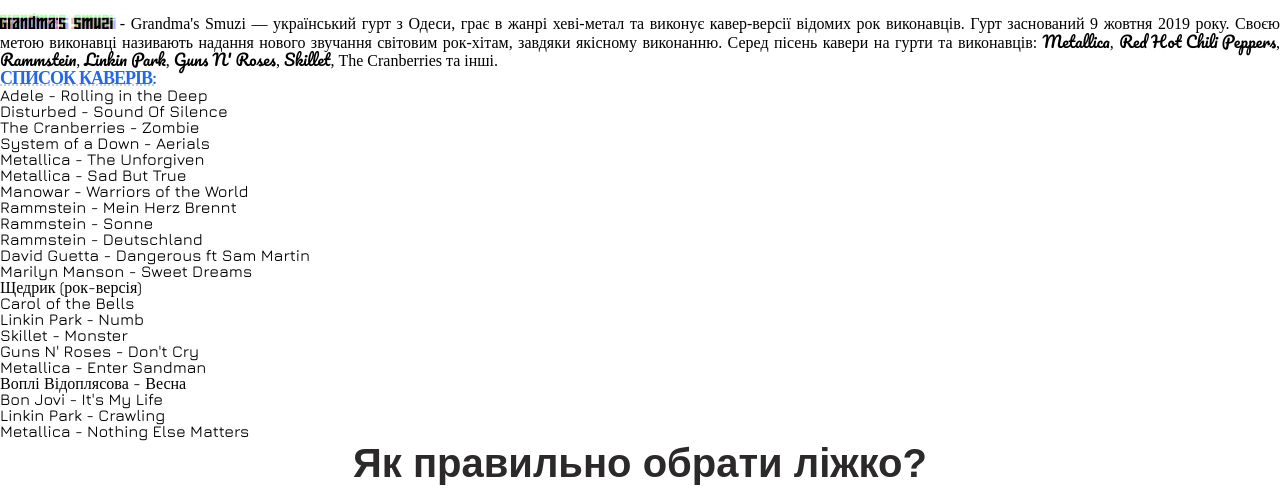
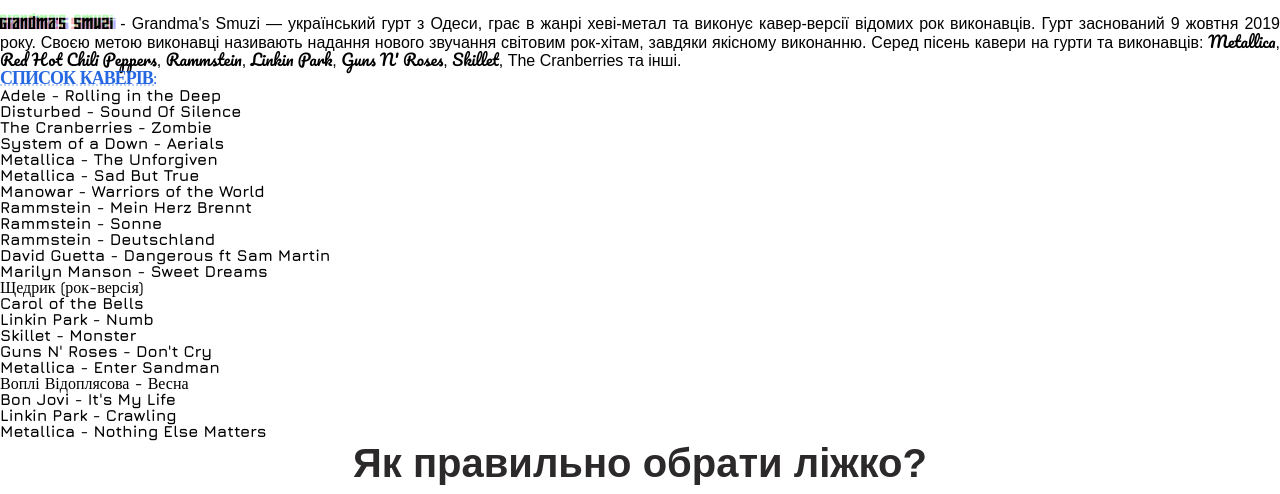
Before and after one commit to gh0ti/lessons, a plain HTML site: page lesson_04/index.html in a window 1280 px wide. Shown: the part 303-797 px from the top of the page. Drawn offline with nearby package versions, Linux system fonts and the light colour scheme; files whose address does not match are found by name.

Commit message:
fixes after code review

```diff
--- a/lesson_04/css/fonts.css
+++ b/lesson_04/css/fonts.css
@@ -1,6 +1,6 @@
 @import url(https://fonts.googleapis.com/css?family=Pacifico:regular);
 
-@import url(https://fonts.googleapis.com/css?family=Jura:500);
+@import url(https://fonts.googleapis.com/css?family=Jura:700);
 
 @font-face {
     font-family: 'desonanz';
@@ -10,6 +10,9 @@
 
 @font-face {
     font-family: 'UNOVIS100';
+    font-weight: 400;
+    font-style: normal;
+    font-display: swap;
     src: url('../fonts/UNOVIS100.woff') format('woff'),
         url('../fonts/UNOVIS100.woff2') format('woff2');
 }
@@ -17,6 +20,8 @@
 @font-face {
     font-family: 'Proxima Nova';
     font-weight: 400;
+    font-style: normal;
+    font-display: swap;
     src: url('../fonts/krovato/proximanova_regular.woff2') format('wofff2'),
         url('../fonts/krovato/proximanova_regular.woff') format('woff');
 }
@@ -24,6 +29,8 @@
 @font-face {
     font-family: 'Proxima Nova';
     font-weight: 600;
+    font-style: normal;
+    font-display: swap;
     src: url('../fonts/krovato/proxima-nova-semi-bold.woff2') format('wofff2'),
         url('../fonts/krovato/proxima-nova-semi-bold.woff') format('woff');
 }
--- a/lesson_04/css/style.css
+++ b/lesson_04/css/style.css
@@ -19,7 +19,7 @@
 }
 
 .gramdmas-smuzi {
-    font-family: "sans-serif";
+    font-family: sans-serif;
 }
 
 .gramdmas-smuzi h2 {
@@ -64,9 +64,7 @@
 
 .krovato {
     color: #2b2929;
-    font-size: 16px;
     font-family: "Proxima Nova", sans-serif;
-    font-weight: 400;
     line-height: 1.875;
 }
 
```
